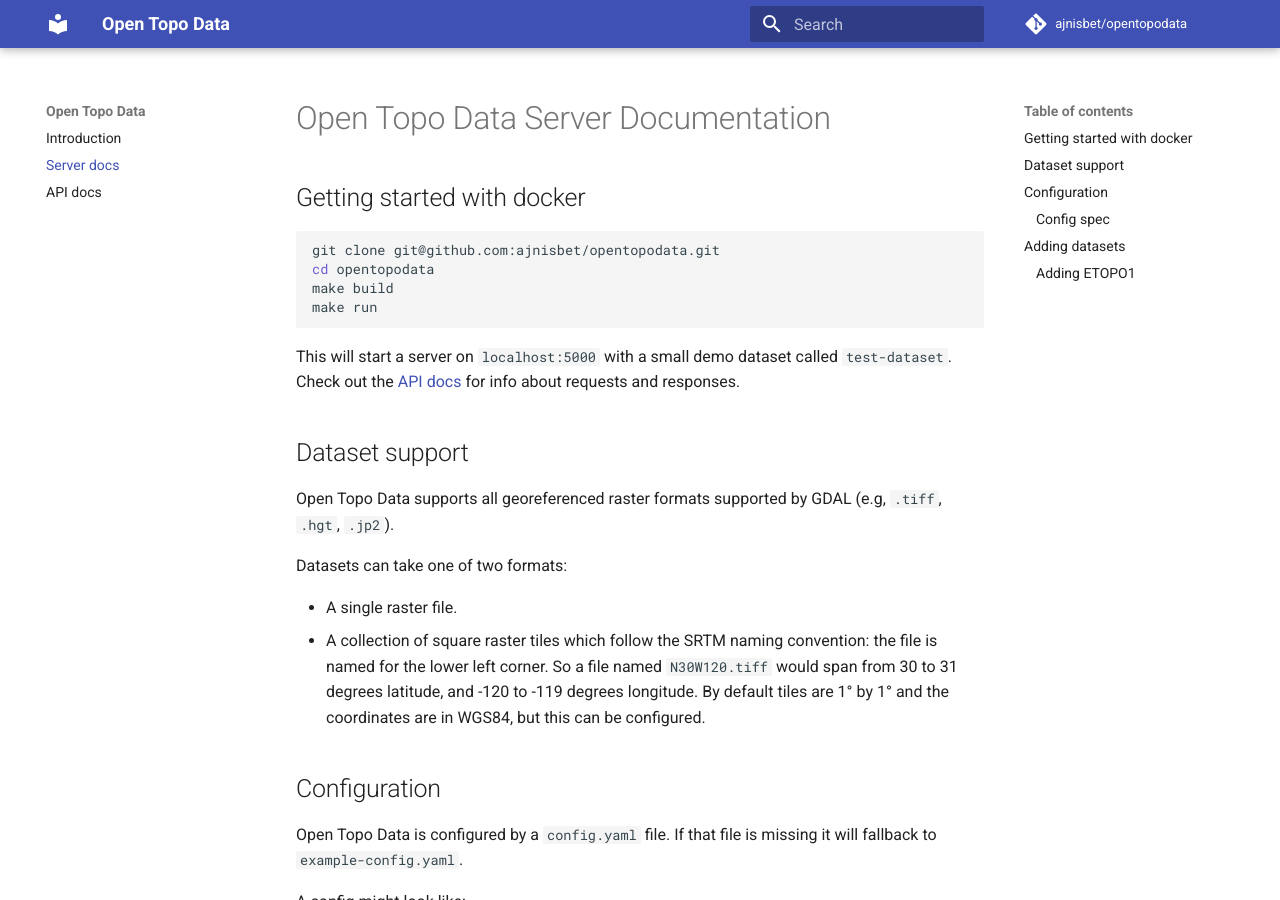
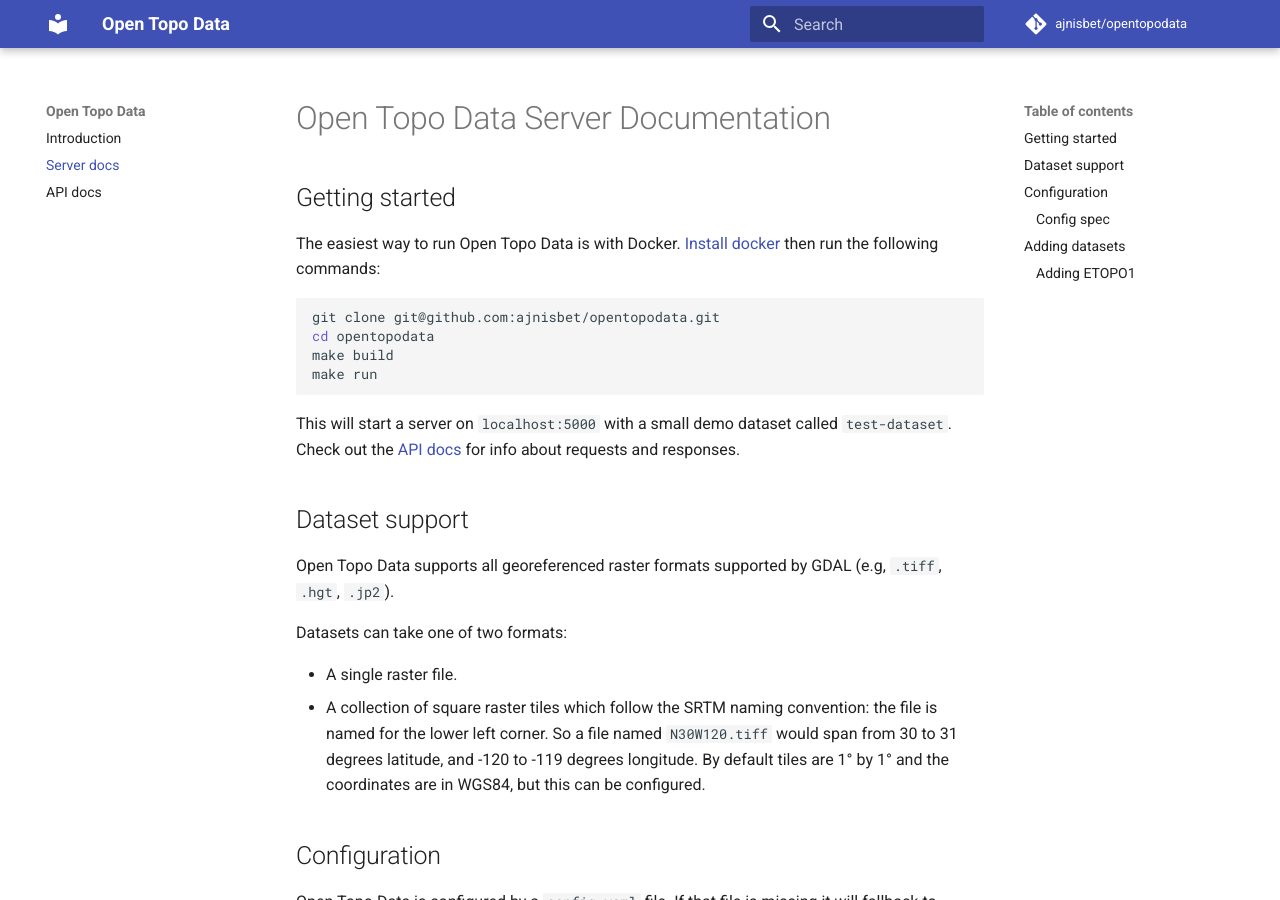
Before and after one commit to ajnisbet/opentopodata, an MkDocs documentation site: the page built from docs/server.md, in a window 1280 px wide and 900 px high. Built offline with MkDocs 1.6.1 and Material for MkDocs 9.7.7, drawn with Linux system fonts in a browser that asks for light colours; comment, search, counter and statistics services are not loaded.

Commit message:
Clarify install instructions

````diff
--- a/docs/server.md
+++ b/docs/server.md
@@ -1,7 +1,9 @@
 # Open Topo Data Server Documentation
 
 
-## Getting started with docker
+## Getting started
+
+The easiest way to run Open Topo Data is with Docker. [Install docker](https://docs.docker.com/install/) then run the following commands:
 
 ```bash
 git clone git@github.com:ajnisbet/opentopodata.git
@@ -20,7 +22,6 @@
 
 * A single raster file.
 * A collection of square raster tiles which follow the SRTM naming convention: the file is named for the lower left corner. So a file named `N30W120.tiff` would span from 30 to 31 degrees latitude, and -120 to -119 degrees longitude. By default tiles are 1° by 1° and the coordinates are in WGS84, but this can be configured.
-
 
 
 ## Configuration
@@ -82,7 +83,6 @@
 
 
 
-
 ### Adding ETOPO1
 
 Download the grid-registered `.tif` file from [noaa.gov](https://www.ngdc.noaa.gov/mgg/global/) to the `data` directory and unzip.
````
Also changed, not shown: README.md (+4 -3 lines), docs/index.md (+6 -4 lines).
